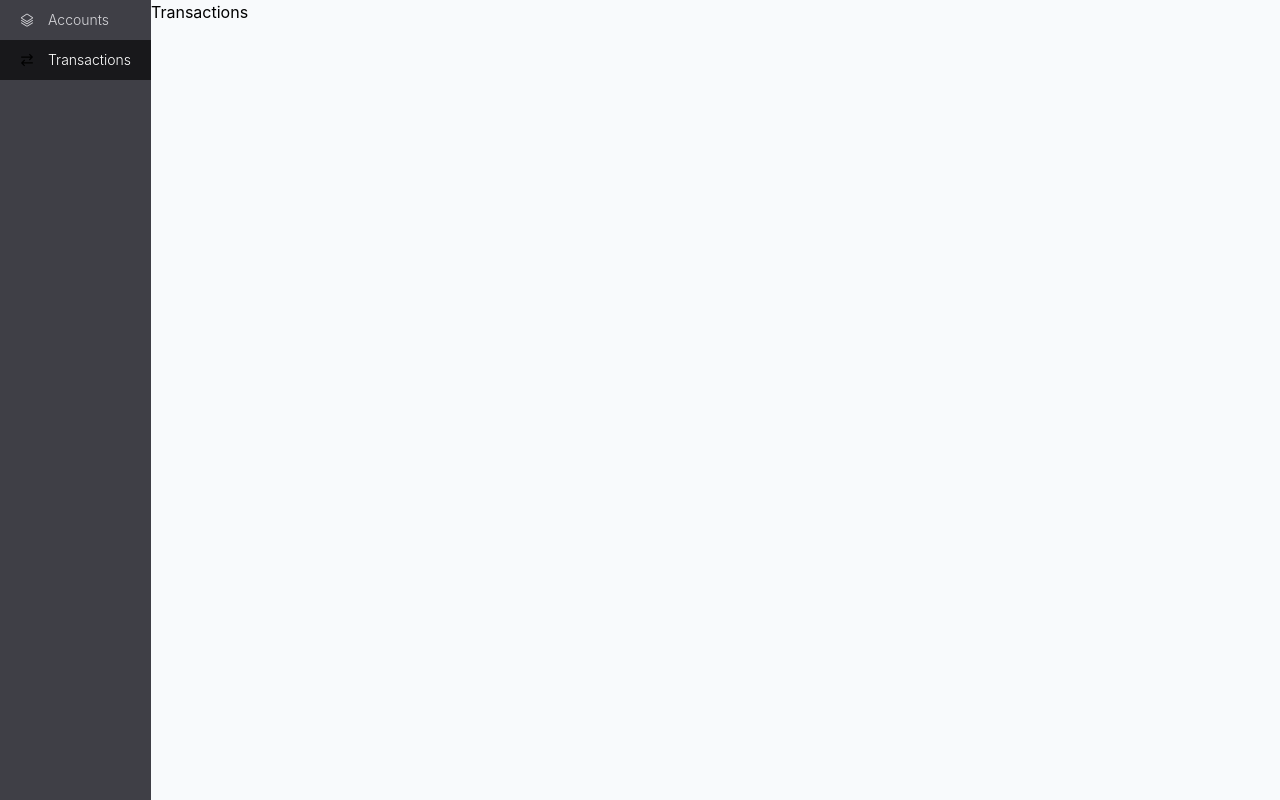
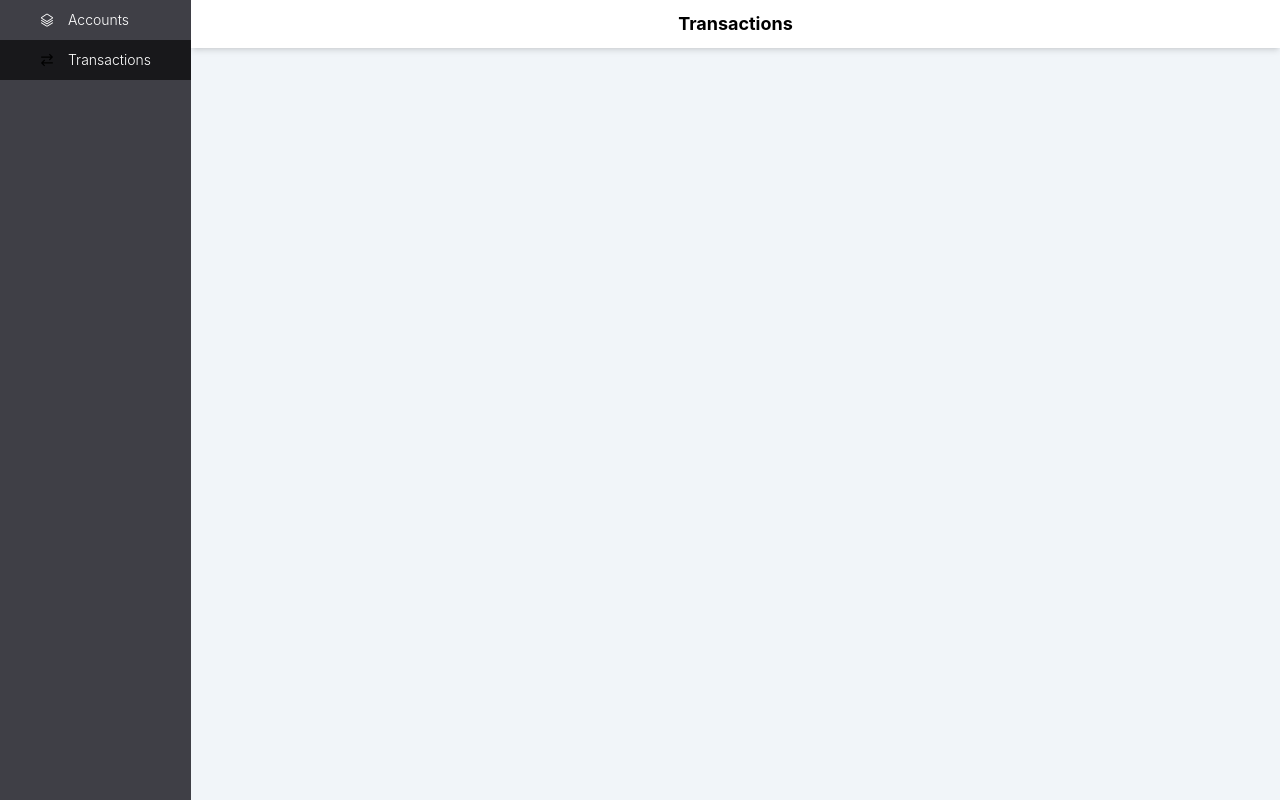
Before and after one commit to keonepulse/personal-financial-management, a React (Create React App) app in the folder client/: page /account/transactions in a window 1280 px wide. Built offline with nearby package versions, Linux system fonts and the light colour scheme.

Commit message:
make sidebar and header components sticky

```diff
--- a/client/src/components/Header.js
+++ b/client/src/components/Header.js
@@ -1,7 +1,8 @@
-const Header = ({ label }) => {
+const Header = ({ children }) => {
+  console.log('render - Header');
   return (
-    <header className='bg-white py-2.5 text-center shadow-md'>
-      <h1 className='text-lg font-bold'>{label}</h1>
+    <header className='sticky top-0 bg-white py-2.5 text-center shadow-md'>
+      {children}
     </header>
   );
 };
--- a/client/src/pages/account/Root.js
+++ b/client/src/pages/account/Root.js
@@ -8,9 +8,9 @@ const SideBarNavItem = ({ label, path, icon }) => {
     <NavLink to={path}>
       {({ isActive }) => (
         <li
-          className={`flex flex-row items-center gap-3.5 px-5 py-2.5 text-sm
+          className={`flex flex-row items-center gap-3.5 px-10 py-2.5 text-sm
             font-light text-white subpixel-antialiased transition-all duration-200 ${
-              isActive ? 'bg-zinc-900 text-white' : 'text-zinc-300'
+              isActive ? 'bg-zinc-900 text-white' : 'text-gray-300'
             }`}>
           {icon}
           {label}
@@ -23,7 +23,7 @@ const SideBarNavItem = ({ label, path, icon }) => {
 // TODO: create a separate file for this component
 const SideBar = () => {
   return (
-    <aside className='left-0 h-screen w-fit bg-zinc-700'>
+    <aside className='sticky h-auto bg-zinc-700'>
       <nav>
         <ul>
           <SideBarNavItem
@@ -44,9 +44,9 @@ const SideBar = () => {
 
 const Root = () => {
   return (
-    <div className='flex'>
-      <SideBar />
-      <main className='w-full bg-slate-50'>
+    <div className='flex h-screen flex-row'>
+      <SideBar className='sticky bottom-0 left-0 top-0' />
+      <main className='w-full overflow-y-scroll bg-slate-100'>
         <Outlet />
       </main>
     </div>
--- a/client/src/pages/account/Transactions.js
+++ b/client/src/pages/account/Transactions.js
@@ -1,8 +1,15 @@
+import Header from '../../components/Header';
+
 const Transactions = () => {
   return (
-    <div>
-      <h1>Transactions</h1>
-    </div>
+    <>
+      <Header>
+        <h1 className='text-lg font-bold'>Transactions</h1>
+      </Header>
+      <section className='py-2.5 text-center'>
+        {/* LIST OF TRANSACTION DATA FROM BACKEND */}
+      </section>
+    </>
   );
 };
 
```
